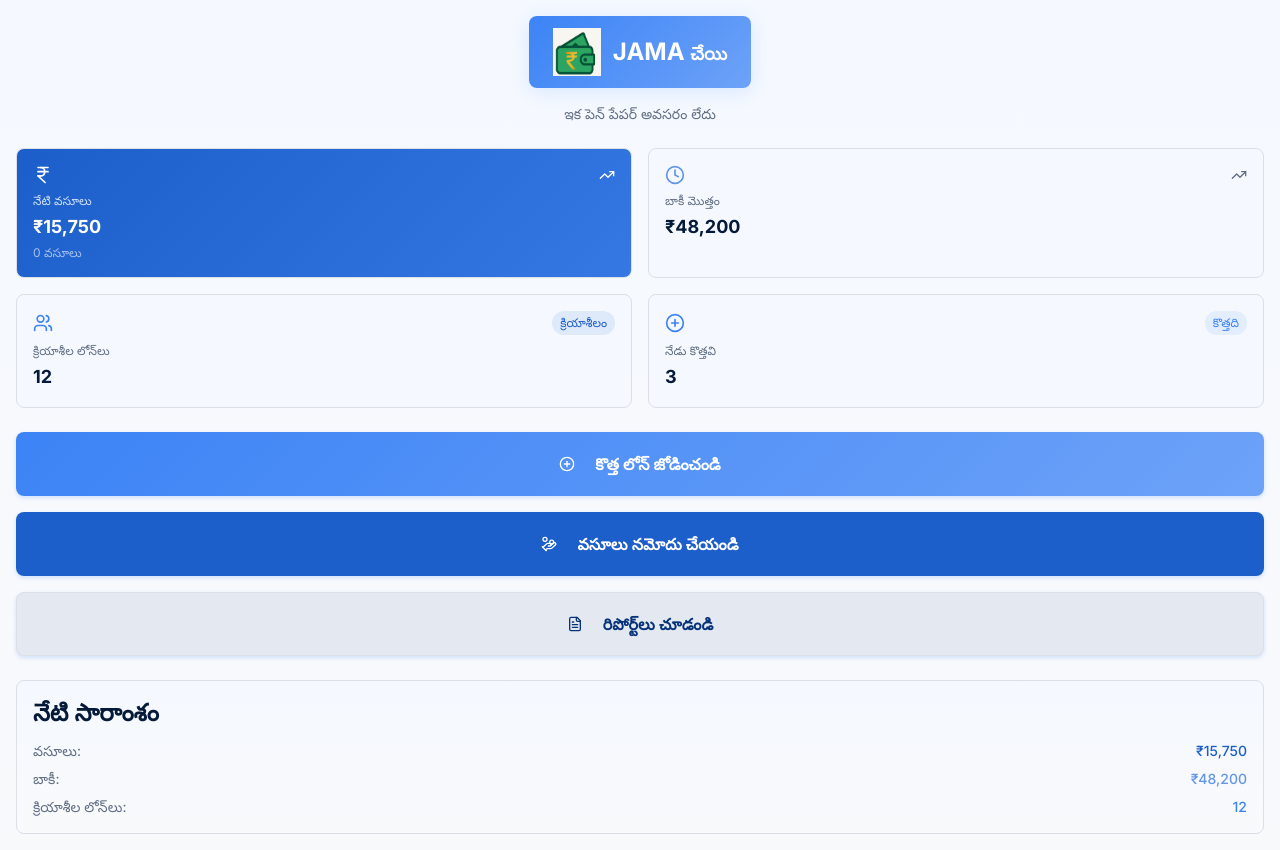
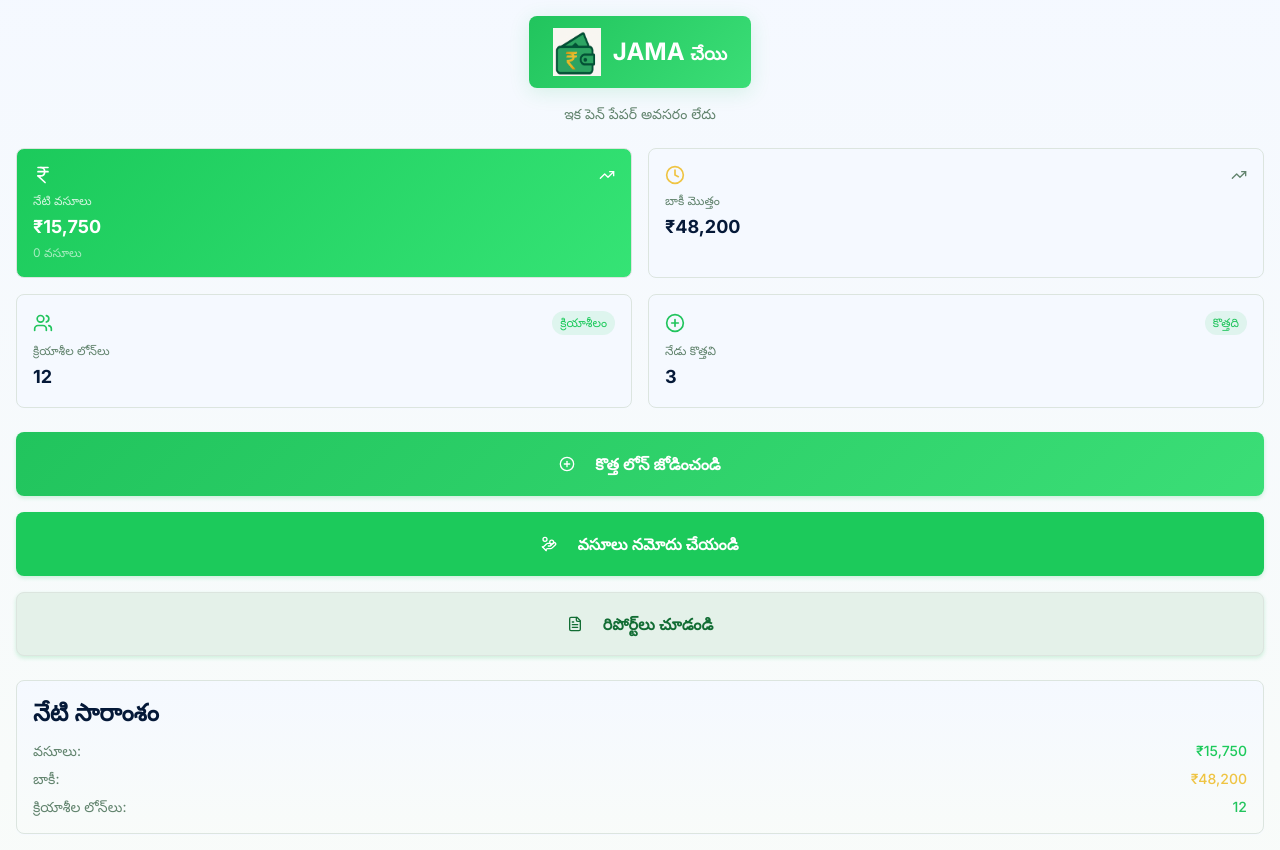
Before and after one commit to mallidiadireddy9999-crypto/jama-daily-collections, a React (Vite) app: page / in a window 1280 px wide. Built offline with nearby package versions, Linux system fonts and the light colour scheme.

Commit message:
Update app theme to match logo
Update the app's theme colors to match the logo's color.

```diff
--- a/src/index.css
+++ b/src/index.css
@@ -17,38 +17,38 @@ All colors MUST be HSL.
     --popover: 217 100% 98%;
     --popover-foreground: 217 84% 12%;
 
-    /* Financial blue theme */
-    --primary: 217 91% 60%;
+    /* Green financial theme to match wallet logo */
+    --primary: 142 71% 45%;
     --primary-foreground: 0 0% 100%;
-    --primary-light: 217 91% 70%;
-    --primary-dark: 217 91% 50%;
+    --primary-light: 142 71% 55%;
+    --primary-dark: 142 71% 35%;
 
-    --secondary: 217 20% 96%;
-    --secondary-foreground: 217 91% 25%;
+    --secondary: 142 20% 96%;
+    --secondary-foreground: 142 71% 25%;
 
-    --muted: 217 15% 96%;
-    --muted-foreground: 217 15% 45%;
+    --muted: 142 15% 96%;
+    --muted-foreground: 142 15% 45%;
 
-    --accent: 217 30% 92%;
-    --accent-foreground: 217 91% 25%;
+    --accent: 142 30% 92%;
+    --accent-foreground: 142 71% 25%;
 
-    --success: 217 76% 45%;
+    --success: 142 76% 45%;
     --success-foreground: 0 0% 100%;
 
-    --warning: 217 76% 65%;
-    --warning-foreground: 217 84% 12%;
+    --warning: 45 84% 60%;
+    --warning-foreground: 0 0% 100%;
 
     --destructive: 0 84.2% 60.2%;
     --destructive-foreground: 0 0% 100%;
 
-    --border: 217 15% 88%;
-    --input: 217 15% 92%;
-    --ring: 217 91% 60%;
+    --border: 142 15% 88%;
+    --input: 142 15% 92%;
+    --ring: 142 71% 45%;
 
-    /* Money gradients */
+    /* Money gradients with green theme */
     --gradient-money: linear-gradient(135deg, hsl(var(--primary)), hsl(var(--primary-light)));
-    --gradient-success: linear-gradient(135deg, hsl(217 76% 45%), hsl(217 76% 55%));
-    --gradient-card: linear-gradient(180deg, hsl(var(--card)), hsl(217 30% 98%));
+    --gradient-success: linear-gradient(135deg, hsl(142 76% 45%), hsl(142 76% 55%));
+    --gradient-card: linear-gradient(180deg, hsl(var(--card)), hsl(142 30% 98%));
 
     /* Shadows */
     --shadow-money: 0 4px 20px hsl(var(--primary) / 0.15);
@@ -57,14 +57,14 @@ All colors MUST be HSL.
 
     --radius: 0.5rem;
 
-    --sidebar-background: 217 100% 98%;
-    --sidebar-foreground: 217 84% 12%;
-    --sidebar-primary: 217 91% 60%;
+    --sidebar-background: 142 100% 98%;
+    --sidebar-foreground: 142 84% 12%;
+    --sidebar-primary: 142 71% 45%;
     --sidebar-primary-foreground: 0 0% 100%;
-    --sidebar-accent: 217 30% 95%;
-    --sidebar-accent-foreground: 217 91% 25%;
-    --sidebar-border: 217 15% 88%;
-    --sidebar-ring: 217 91% 60%;
+    --sidebar-accent: 142 30% 95%;
+    --sidebar-accent-foreground: 142 71% 25%;
+    --sidebar-border: 142 15% 88%;
+    --sidebar-ring: 142 71% 45%;
   }
 
   .dark {
@@ -77,32 +77,32 @@ All colors MUST be HSL.
     --popover: 217 84% 8%;
     --popover-foreground: 217 30% 95%;
 
-    --primary: 217 91% 65%;
-    --primary-foreground: 217 84% 8%;
+    --primary: 142 71% 55%;
+    --primary-foreground: 142 84% 8%;
 
-    --secondary: 217 32% 18%;
-    --secondary-foreground: 217 30% 95%;
+    --secondary: 142 32% 18%;
+    --secondary-foreground: 142 30% 95%;
 
-    --muted: 217 32% 18%;
-    --muted-foreground: 217 20% 65%;
+    --muted: 142 32% 18%;
+    --muted-foreground: 142 20% 65%;
 
-    --accent: 217 32% 20%;
-    --accent-foreground: 217 30% 95%;
+    --accent: 142 32% 20%;
+    --accent-foreground: 142 30% 95%;
 
     --destructive: 0 62.8% 30.6%;
-    --destructive-foreground: 217 30% 95%;
+    --destructive-foreground: 142 30% 95%;
 
-    --border: 217 32% 18%;
-    --input: 217 32% 18%;
-    --ring: 217 91% 65%;
-    --sidebar-background: 217 84% 8%;
-    --sidebar-foreground: 217 30% 95%;
-    --sidebar-primary: 217 91% 60%;
+    --border: 142 32% 18%;
+    --input: 142 32% 18%;
+    --ring: 142 71% 55%;
+    --sidebar-background: 142 84% 8%;
+    --sidebar-foreground: 142 30% 95%;
+    --sidebar-primary: 142 71% 45%;
     --sidebar-primary-foreground: 0 0% 100%;
-    --sidebar-accent: 217 32% 20%;
-    --sidebar-accent-foreground: 217 30% 95%;
-    --sidebar-border: 217 32% 18%;
-    --sidebar-ring: 217 91% 65%;
+    --sidebar-accent: 142 32% 20%;
+    --sidebar-accent-foreground: 142 30% 95%;
+    --sidebar-border: 142 32% 18%;
+    --sidebar-ring: 142 71% 55%;
   }
 }
 
```
